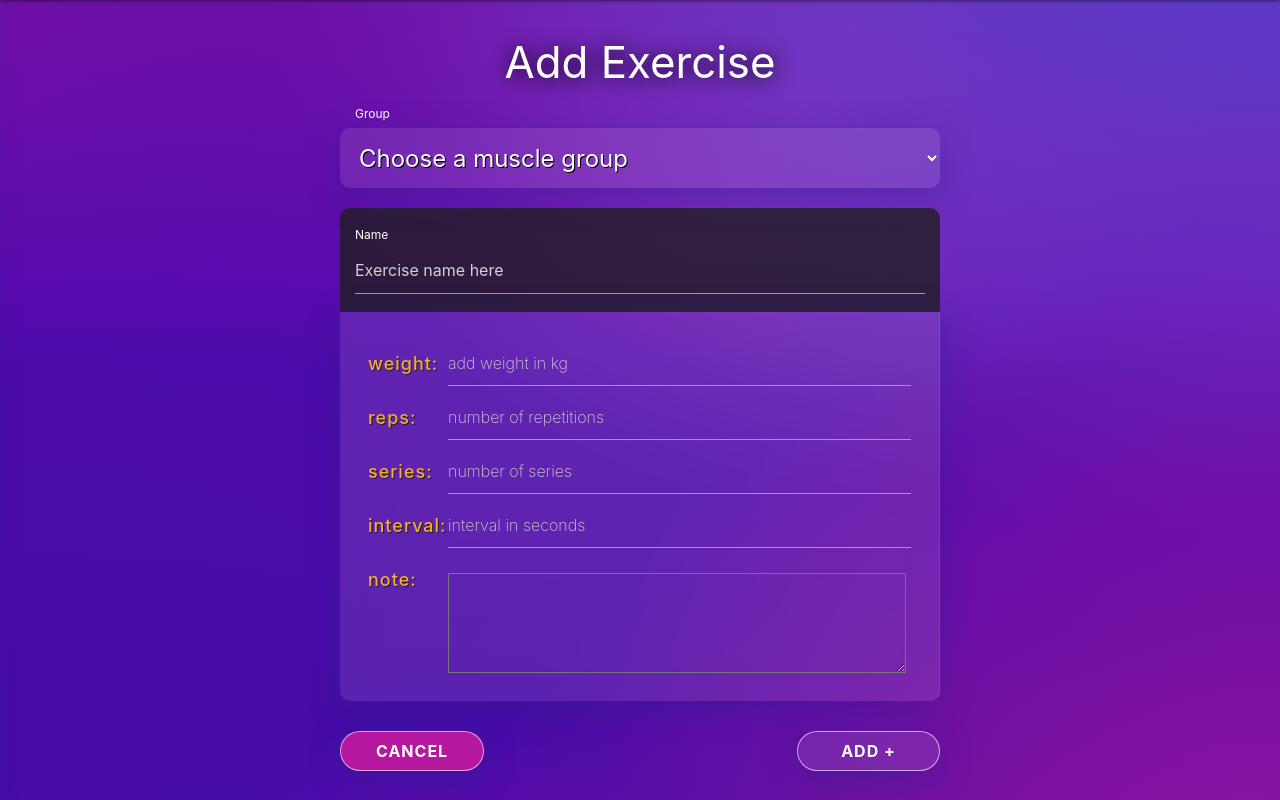
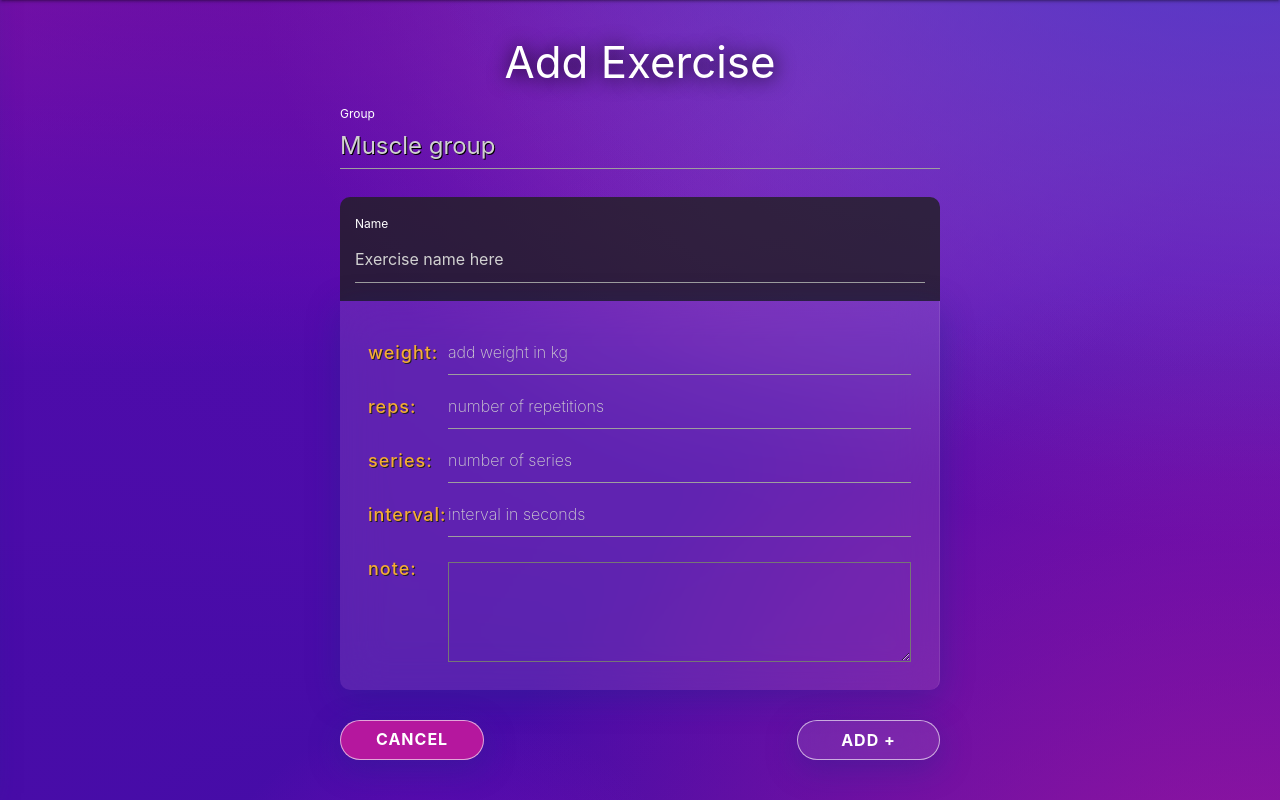
Before and after one commit to pcantarelli/backend-Dev-project, a Flask app: page /add_exercise in a window 1280 px wide. Shown: the part 64-864 px from the top of the page. Run offline with Flask 2, Linux system fonts and the light colour scheme; the visitor is signed in with stand-in values (Sample User, id 1); a database or web service that is not in the repository returns one stand-in record (values such as "Sample title"); some libraries are stand-ins or nearby versions.

Commit message:
Finalised Exercise Editor (Add, Delete and Edit)

```diff
--- a/app.py
+++ b/app.py
@@ -191,17 +191,59 @@ def editor():
 
 @app.route("/add_exercise", methods=["GET", "POST"])
 def add_exercise():
-    return render_template("add_exercise.html")
+    username = mongo.db.users.find_one({"username": session["user"]})["username"]
 
-# # FIX
-# @app.route("/delete_exercise")
-# def delete_exercise():
-#     return render_template("edit_program.html")
+    if request.method == "POST":
+        exercise = {
+            "group_name": request.form.get("group_name"),
+            "exercise_name": request.form.get("exercise_name"),
+            "weight": request.form.get("weight"),
+            "reps": request.form.get("reps"),
+            "series": request.form.get("series"),
+            "time_interval": request.form.get("time_interval"),
+            "created_by": username,
+            "note": request.form.get("note")
 
-# # FIX
-# @app.route("/edit_exercise", methods=["GET", "POST"])
-# def edit_exercise():
-#     return render_template("edit_exercise.html")
+        }
+        mongo.db.exercises.insert_one(exercise)
+        flash("Exercise Successfully Added")
+        return redirect(url_for("editor"))
+
+    return render_template("add_exercise.html", username=username)
+
+@app.route("/delete_exercise/<exercise_id>", methods=["GET", "POST"])
+def delete_exercise(exercise_id):
+    print('exercise id')
+    print(exercise_id)
+    mongo.db.exercises.remove({"_id": ObjectId(exercise_id)})
+    flash("Exercise Deleted")
+    return redirect(url_for("editor"))
+
+
+@app.route("/edit_exercise/<exercise_id>", methods=["GET", "POST"])
+def edit_exercise(exercise_id):
+    username = mongo.db.users.find_one({"username": session["user"]})["username"]
+
+    if request.method == "POST":
+        exercise_updated = {
+            "group_name": request.form.get("group_name"),
+            "exercise_name": request.form.get("exercise_name"),
+            "weight": request.form.get("weight"),
+            "reps": request.form.get("reps"),
+            "series": request.form.get("series"),
+            "time_interval": request.form.get("time_interval"),
+            "created_by": username,
+            "note": request.form.get("note")
+        }
+        mongo.db.exercises.update({"_id": ObjectId(exercise_id)}, exercise_updated)
+        flash("Exercise Updated")
+        return redirect(url_for("editor"))
+
+    exercise = mongo.db.exercises.find_one({"_id": ObjectId(exercise_id)})
+    print('exercise found')
+    print(exercise)
+    return render_template("edit_exercise.html", exercise=exercise)
+
 
 
 @app.route("/search", methods=["GET", "POST"])
--- a/static/css/style.css
+++ b/static/css/style.css
@@ -315,6 +315,11 @@ li:first-child > .collapsible-header {
     border-top-left-radius: 10px;
 }
 
+li:last-child > .collapsible-header {
+    border-bottom-right-radius: 10px;
+    border-bottom-left-radius: 10px;
+}
+
 .collapsible-body {
     border-bottom-right-radius: 10px;
     border-bottom-left-radius: 10px;
@@ -365,11 +370,6 @@ li:first-child > .collapsible-header {
     text-shadow: 1px 1px var(--dark-grey);
     letter-spacing: 1px;
     text-transform: lowercase;
-}
-
-#note {
-    width: unset;
-    margin-right: 5px;
 }
 
 .exercise-info span{
@@ -458,16 +458,11 @@ li:first-child > .collapsible-header {
 }
 
 .add-group label {
-    padding: 0 15px 5px;
     display: block;
 }
 
-.add-group select {
-    padding: 15px;
-    height: 60px;
-    border-radius: 10px;
-    font-size: 1.6rem;
-    color: var(--white);
+.add-group input {
+    font-size: 1.6rem !important;
     text-shadow: 1px 1px var(--black);
 }
 
--- a/templates/add_exercise.html
+++ b/templates/add_exercise.html
@@ -3,13 +3,11 @@
 
 <h3>Add Exercise</h3>
 
-    <form class="add-excerise__form" method="POST" action="{{ url_for('login') }}">
+    <form class="add-excerise__form" method="POST" action="{{ url_for('add_exercise') }}">
         <div class="add-group">
-            <label for="group">Group</label>
-            <select name="group" id="group" class="validate" required>
-                <option value="" disabled selected>Choose a muscle group</option>
-                <option value="">Shoulder</option>
-            </select>
+            <label for="group_name">Group</label>
+            <input placeholder="Muscle group" type="text" name="group_name" id="group_name" minlength="3"
+            maxlength="15" pattern="^[a-zA-Z0-9]{3,15}$" class="validate input-group" required>
         </div>
         <div class="add-name">
             <label for="exercise_name">Name</label>
@@ -26,14 +24,14 @@
             <input placeholder="number of series" type="text" name="series" id="series" minlength="1" maxlength="6"
             pattern="^[0-9]*$" class="validate" required>
             <label for="series">series:</label>
-            <input placeholder="interval in seconds" type="text" name="interval" id="interval" minlength="1" maxlength="6"
+            <input placeholder="interval in seconds" type="text" name="time_interval" id="time_interval" minlength="1" maxlength="6"
             pattern="^[0-9]*$" class="validate" required>
-            <label for="interval">interval:</label>
+            <label for="time_interval">interval:</label>
             <textarea name="note" id="note" cols="30" rows="20" maxlength="500"></textarea>
             <label for="note" class="note-label">note:</label>
         </div>
         <div class="add-buttons">
-            <button class="btn btn-cancel">Cancel</button>
+            <a href="{{ url_for('editor') }}" class="btn btn-cancel">Cancel</a>
             <button class="btn btn-add">Add +</button>
         </div>
     </form>
--- a/templates/edit_program.html
+++ b/templates/edit_program.html
@@ -21,7 +21,7 @@
             {% if exercise.group_name ==  group %}
             <li>
                 <div class="collapsible-header z-depth-1">{{ exercise.exercise_name }}
-                    <div><a href="" class="btn btn-editor ">Delete</a><a href="" class="btn btn-editor ">Edit</a><i class="fas fa-chevron-circle-down"></i></div></div>
+                    <div><a href="{{ url_for('delete_exercise', exercise_id=exercise._id) }}" class="btn btn-editor ">Delete</a><a href="{{ url_for('edit_exercise', exercise_id=exercise._id) }}" class="btn btn-editor ">Edit</a><i class="fas fa-chevron-circle-down"></i></div></div>
                 <div class="collapsible-body">
                     <div class="exercise-info">
                         <div class="info-name">Weight: </div><span>{{ exercise.weight }}</span><span>kg</span>
@@ -37,7 +37,7 @@
                     </div>
                     {% if exercise.note %}
                     <div class="exercise-info">
-                        <div class="info-name" id="note">Note: </div>{{ exercise.note }}</span>
+                        <div class="info-name">Note: </div>{{ exercise.note }}</span>
                     </div>
                     {% endif %}
                 </div>
```
Also changed, not shown: templates/edit_exercise.html (+34 -0 lines), templates/index.html (+5 -5 lines), templates/programs_list.html (+2 -8 lines).
